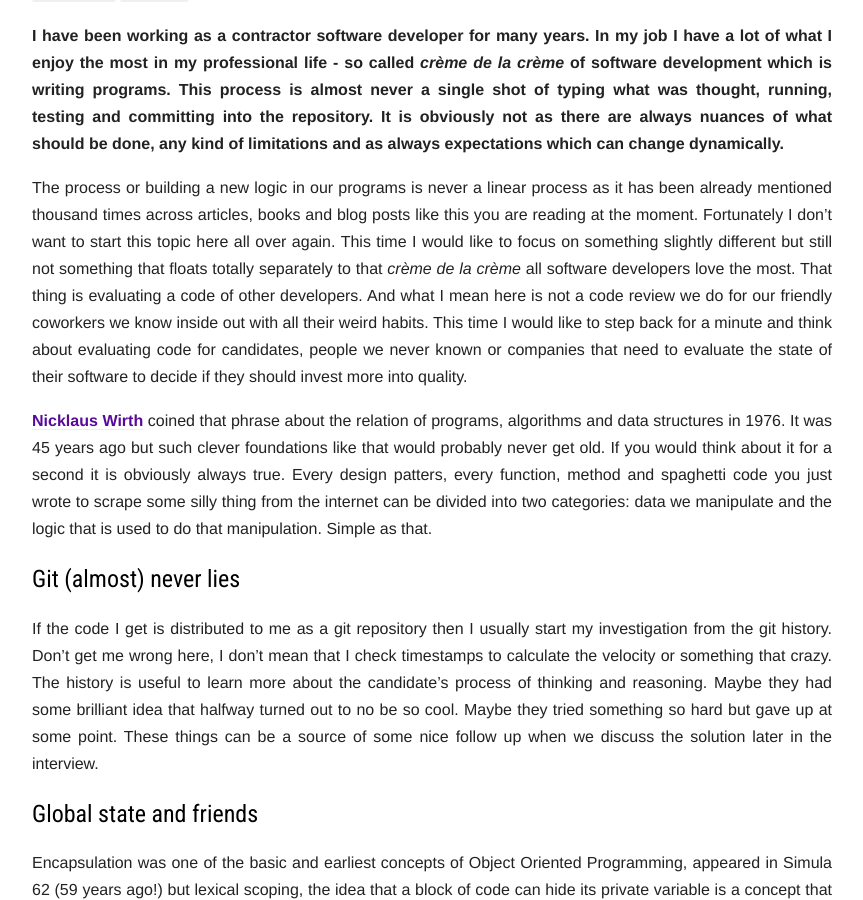
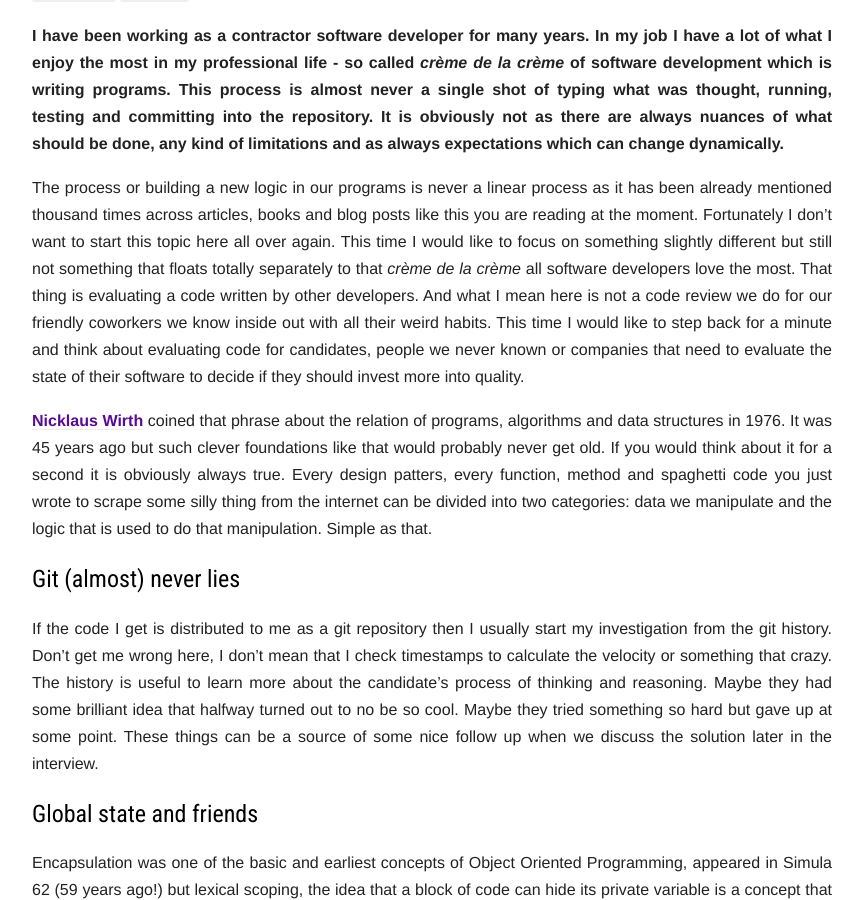
Before and after one commit to michalcichon/michalcichon.github.io, a Jekyll site: the page built from _posts/2021-03-28-algorithms-plus-data-structures-equals-programs.md, in a window 1280 px wide and 900 px high, scrolled down 396 px. Shown: the whole window, without its empty margins (208-1071 px from the left). Built offline with Jekyll 4.4.1, drawn with Linux system fonts in a browser that asks for light colours; comment, search, counter and statistics services are not loaded.

Commit message:
Fix style

```diff
--- a/_posts/2021-03-28-algorithms-plus-data-structures-equals-programs.md
+++ b/_posts/2021-03-28-algorithms-plus-data-structures-equals-programs.md
@@ -14,7 +14,7 @@ comments: true
 
 **I have been working as a contractor software developer for many years. In my job I have a lot of what I enjoy the most in my professional life - so called *crème de la crème* of software development which is writing programs. This process is almost never a single shot of typing what was thought, running, testing and committing into the repository. It is obviously not as there are always nuances of what should be done, any kind of limitations and as always expectations which can change dynamically.**
 
-The process or building a new logic in our programs is never a linear process as it has been already mentioned thousand times across articles, books and blog posts like this you are reading at the moment. Fortunately I don’t want to start this topic here all over again. This time I would like to focus on something slightly different but still not something that floats totally separately to that *crème de la crème* all software developers love the most. That thing is evaluating a code of other developers. And what I mean here is not a code review we do for our friendly coworkers we know inside out with all their weird habits. This time I would like to step back for a minute and think about evaluating code for candidates, people we never known or companies that need to evaluate the state of their software to decide if they should invest more into quality.
+The process or building a new logic in our programs is never a linear process as it has been already mentioned thousand times across articles, books and blog posts like this you are reading at the moment. Fortunately I don’t want to start this topic here all over again. This time I would like to focus on something slightly different but still not something that floats totally separately to that *crème de la crème* all software developers love the most. That thing is evaluating a code written by other developers. And what I mean here is not a code review we do for our friendly coworkers we know inside out with all their weird habits. This time I would like to step back for a minute and think about evaluating code for candidates, people we never known or companies that need to evaluate the state of their software to decide if they should invest more into quality.
 
 [Nicklaus Wirth](https://en.wikipedia.org/wiki/Niklaus_Wirth) coined that phrase about the relation of programs, algorithms and data structures in 1976. It was 45 years ago but such clever foundations like that would probably never get old. If you would think about it for a second it is obviously always true. Every design patters, every function, method and spaghetti code you just wrote to scrape some silly thing from the internet can be divided into two categories: data we manipulate and the logic that is used to do that manipulation. Simple as that.
 
```
